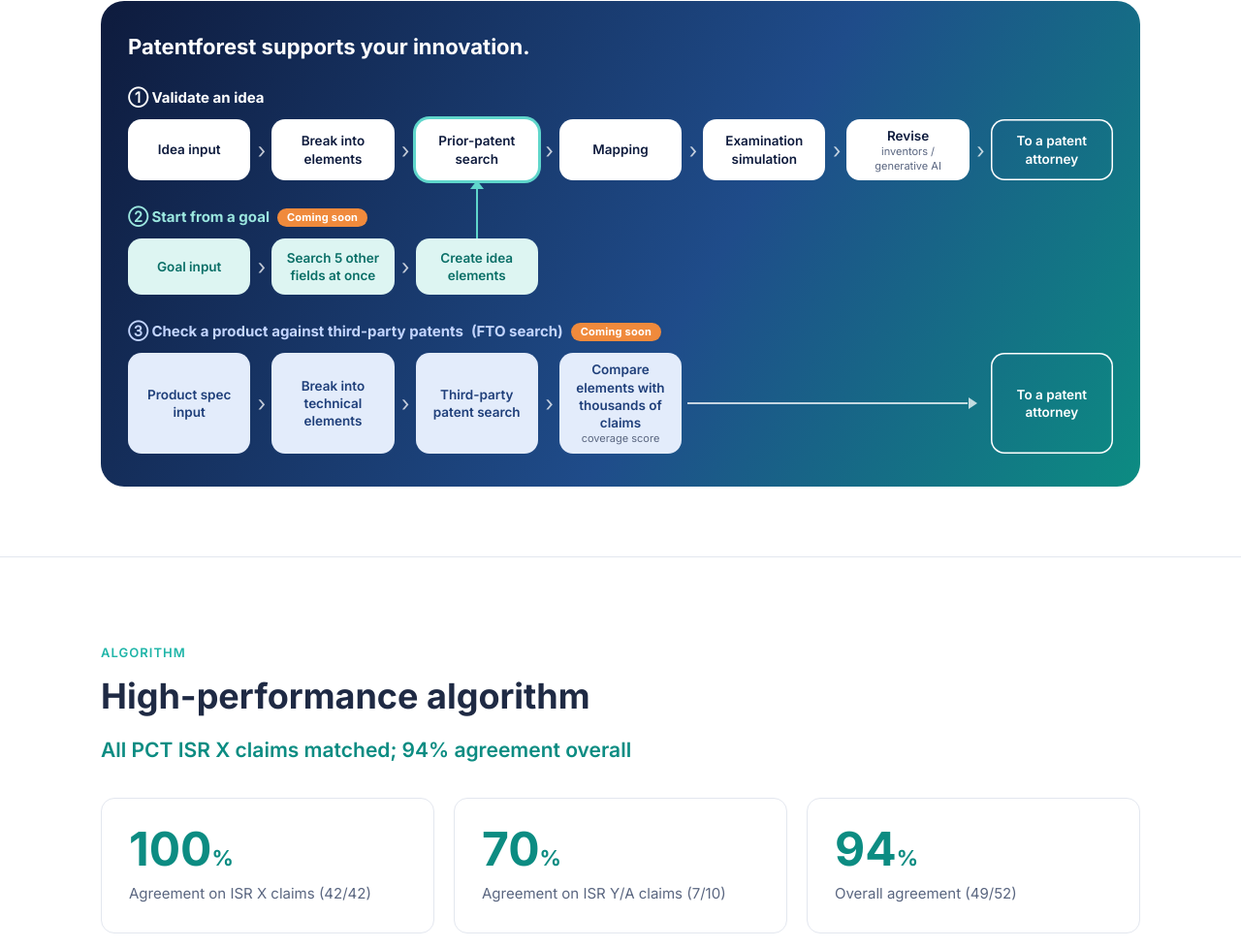
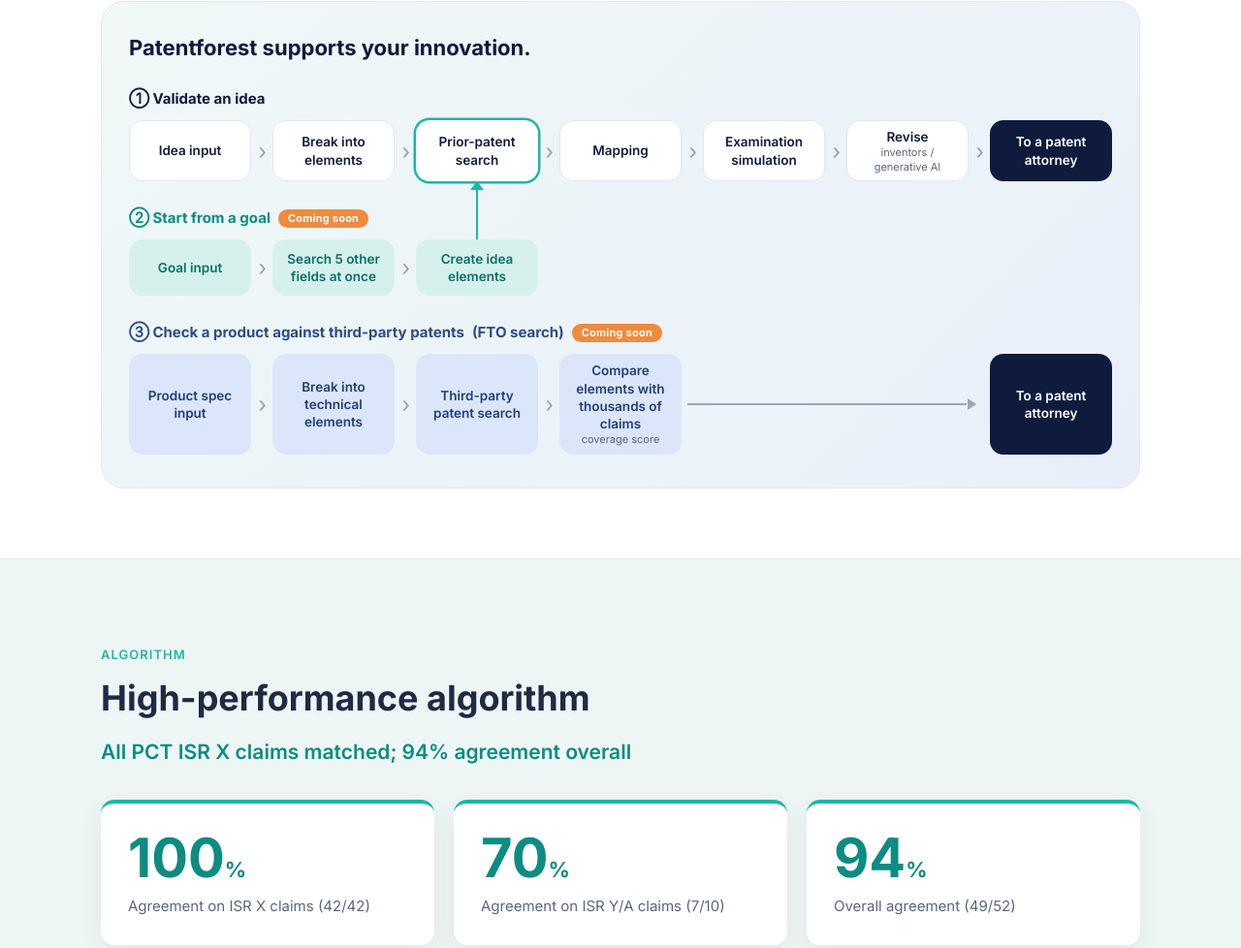
Before and after one commit to SHIROTANAKAJP/patentforest-site, a plain HTML site: page index.html in a window 1280 px wide. Shown: the part 1041-2019 px from the top of the page at 97% size. Drawn offline with Linux system fonts and the light colour scheme.

Commit message:
Lighten flow diagram; give algorithm section a tinted band and stronger cards
Co-Authored-By: Claude Opus 5.5 <noreply@anthropic.com>

```diff
--- a/assets/styles.css
+++ b/assets/styles.css
@@ -289,15 +289,15 @@ button.btn{border:0;font-family:inherit;line-height:inherit;cursor:pointer}
 
 /* vision: merged flow diagram (one panel, branch joins the main line) */
 .lanes {
-  margin-top: 40px; padding: 30px 28px 34px; border-radius: 24px; color: var(--white);
-  background: linear-gradient(120deg, var(--navy) 0%, #1F4C8A 58%, var(--teal-dark) 100%);
+  margin-top: 40px; padding: 30px 28px 34px; border-radius: 24px; color: var(--navy);
+  background: linear-gradient(135deg, #F1F8F7 0%, #E8EFFA 100%); border: 1px solid var(--line);
 }
 .lanes-cap { margin: 0 0 22px; font-size: clamp(18px, 2vw, 22px); font-weight: 700; }
 .fm { display: grid; grid-template-columns: repeat(7, minmax(0, 1fr)); column-gap: 22px; row-gap: 10px; }
 .fm-steps { display: contents; list-style: none; }
 .fm-name { margin: 0; font-weight: 700; font-size: 15px; }
 .fm-n1 { grid-column: 1 / -1; grid-row: 1; }
-.fm-n2 { grid-column: 1 / 3; grid-row: 3; margin-top: 16px; color: #9BE7DF; display: flex; flex-wrap: wrap; align-items: center; gap: 4px 8px; }
+.fm-n2 { grid-column: 1 / 3; grid-row: 3; margin-top: 16px; color: var(--teal-dark); display: flex; flex-wrap: wrap; align-items: center; gap: 4px 8px; }
 .fm-n2 .lane-tag { display: inline-block; margin: 0; }
 .fm li { position: relative; display: flex; }
 .fm-s1 li { grid-row: 2; }
@@ -311,22 +311,22 @@ button.btn{border:0;font-family:inherit;line-height:inherit;cursor:pointer}
 .fm-s1 li:nth-child(7) { grid-column: 7; }
 .fm li span {
   flex: 1; display: flex; flex-direction: column; align-items: center; justify-content: center;
-  min-height: 58px; padding: 8px 8px; border-radius: 14px; background: var(--white); color: var(--navy);
+  min-height: 58px; padding: 8px 8px; border-radius: 14px; background: var(--white); color: var(--navy); box-shadow: inset 0 0 0 1px var(--line);
   font-size: 13.5px; font-weight: 600; line-height: 1.35; text-align: center;
 }
 .fm li small { display: block; font-size: 11px; font-weight: 400; color: var(--muted); }
-.fm-s2 li span { background: #DDF5F2; color: #0A6F67; }
-.fm li.hub span { box-shadow: 0 0 0 3px #5FD6CB; }
-.fm li.end span { background: transparent; color: var(--white); box-shadow: inset 0 0 0 1.5px var(--white); }
+.fm-s2 li span { background: #D6F1ED; color: #0A6F67; box-shadow: none; }
+.fm li.hub span { box-shadow: 0 0 0 2.5px var(--teal); }
+.fm li.end span { background: var(--navy); color: var(--white); box-shadow: none; }
 .fm-s1 li:not(:last-child)::after, .fm-s2 li:nth-child(-n+2)::after, .fm-s3 li:nth-child(-n+3)::after {
   content: "›"; position: absolute; right: -16px; top: 50%; transform: translateY(-50%);
-  font-size: 22px; line-height: 1; color: rgba(255, 255, 255, .75);
+  font-size: 22px; line-height: 1; color: rgba(14, 27, 61, .4);
 }
 .fm-up { grid-column: 3; grid-row: 3; position: relative; min-height: 36px; }
-.fm-up::before { content: ""; position: absolute; left: 50%; top: -4px; bottom: -10px; width: 2px; transform: translateX(-50%); background: #5FD6CB; }
-.fm-up::after { content: ""; position: absolute; left: 50%; top: -10px; transform: translateX(-50%); border: 7px solid transparent; border-top: 0; border-bottom: 9px solid #5FD6CB; }
+.fm-up::before { content: ""; position: absolute; left: 50%; top: -4px; bottom: -10px; width: 2px; transform: translateX(-50%); background: var(--teal); }
+.fm-up::after { content: ""; position: absolute; left: 50%; top: -10px; transform: translateX(-50%); border: 7px solid transparent; border-top: 0; border-bottom: 9px solid var(--teal); }
 .fm-s2 li.join-m { display: none; }
-.fm-n3 { grid-column: 1 / -1; grid-row: 5; margin-top: 16px; color: #C3D5FF; display: flex; flex-wrap: wrap; align-items: center; gap: 4px 8px; }
+.fm-n3 { grid-column: 1 / -1; grid-row: 5; margin-top: 16px; color: #2B4C8C; display: flex; flex-wrap: wrap; align-items: center; gap: 4px 8px; }
 .fm-n3 .lane-tag { display: inline-block; margin: 0; }
 .fm-s3 li { grid-row: 6; }
 .fm-s3 li:nth-child(1) { grid-column: 1; }
@@ -334,10 +334,10 @@ button.btn{border:0;font-family:inherit;line-height:inherit;cursor:pointer}
 .fm-s3 li:nth-child(3) { grid-column: 3; }
 .fm-s3 li:nth-child(4) { grid-column: 4; }
 .fm-s3 li:nth-child(5) { grid-column: 7; }
-.fm-s3 li span { background: #E3ECFB; color: #1F3F7A; }
+.fm-s3 li span { background: #DCE6FA; color: #1F3F7A; box-shadow: none; }
 .fm-line { grid-column: 5 / 7; grid-row: 6; position: relative; }
-.fm-line::before { content: ""; position: absolute; left: -16px; right: 2px; top: 50%; height: 2px; transform: translateY(-50%); background: rgba(255, 255, 255, .75); }
-.fm-line::after { content: ""; position: absolute; right: -8px; top: 50%; transform: translateY(-50%); border: 6px solid transparent; border-right: 0; border-left: 9px solid rgba(255, 255, 255, .75); }
+.fm-line::before { content: ""; position: absolute; left: -16px; right: 2px; top: 50%; height: 2px; transform: translateY(-50%); background: rgba(14, 27, 61, .35); }
+.fm-line::after { content: ""; position: absolute; right: -8px; top: 50%; transform: translateY(-50%); border: 6px solid transparent; border-right: 0; border-left: 9px solid rgba(14, 27, 61, .35); }
 @media (max-width: 1100px) {
   .lanes { padding: 22px 16px 24px; }
   .fm { display: block; }
@@ -345,7 +345,7 @@ button.btn{border:0;font-family:inherit;line-height:inherit;cursor:pointer}
   .fm li { position: static; align-items: center; }
   .fm li span { flex: none; min-height: 0; padding: 6px 12px; border-radius: 999px; font-size: 13px; }
   .fm-s1 li:not(:last-child)::after, .fm-s2 li:not(:last-child)::after, .fm-s3 li:not(:last-child)::after {
-    content: "›"; position: static; transform: none; margin: 0 8px; font-size: 20px; color: rgba(255, 255, 255, .75);
+    content: "›"; position: static; transform: none; margin: 0 8px; font-size: 20px; color: rgba(14, 27, 61, .4);
   }
   .fm-up, .fm-line { display: none; }
   .fm-n3 { margin-top: 22px; }
@@ -367,3 +367,9 @@ button.btn{border:0;font-family:inherit;line-height:inherit;cursor:pointer}
 
 /* algorithm section: sub-heading under the h2 */
 .sub-h { margin: 0; font-size: clamp(17px, 1.9vw, 21px); font-weight: 600; color: var(--teal-dark); }
+
+/* algorithm section: make it stand out after the diagram */
+#accuracy { background: var(--teal-tint); }
+#accuracy .stat-row .card { border: 0; border-top: 4px solid var(--teal); box-shadow: 0 8px 24px rgba(14, 27, 61, .07); }
+#accuracy .stat-row .card .v { font-size: 56px; }
+.fm li.join-m span { background: transparent; color: var(--teal-dark); box-shadow: inset 0 0 0 1.5px var(--teal); }
--- a/index.html
+++ b/index.html
@@ -18,7 +18,7 @@
 <link rel="preconnect" href="https://fonts.googleapis.com">
 <link rel="preconnect" href="https://fonts.gstatic.com" crossorigin>
 <link href="https://fonts.googleapis.com/css2?family=Inter:wght@400;600;700&display=swap" rel="stylesheet">
-<link rel="stylesheet" href="assets/styles.css?v=9">
+<link rel="stylesheet" href="assets/styles.css?v=10">
 </head>
 <body>
 
@@ -91,7 +91,7 @@
   </div>
 </section>
 
-<section id="accuracy" style="background:var(--white)">
+<section id="accuracy">
   <div class="wrap">
     <p class="eyebrow">Algorithm</p>
     <h2>High-performance algorithm</h2>
```
Also changed, not shown: ja/index.html (+2 -2 lines).
